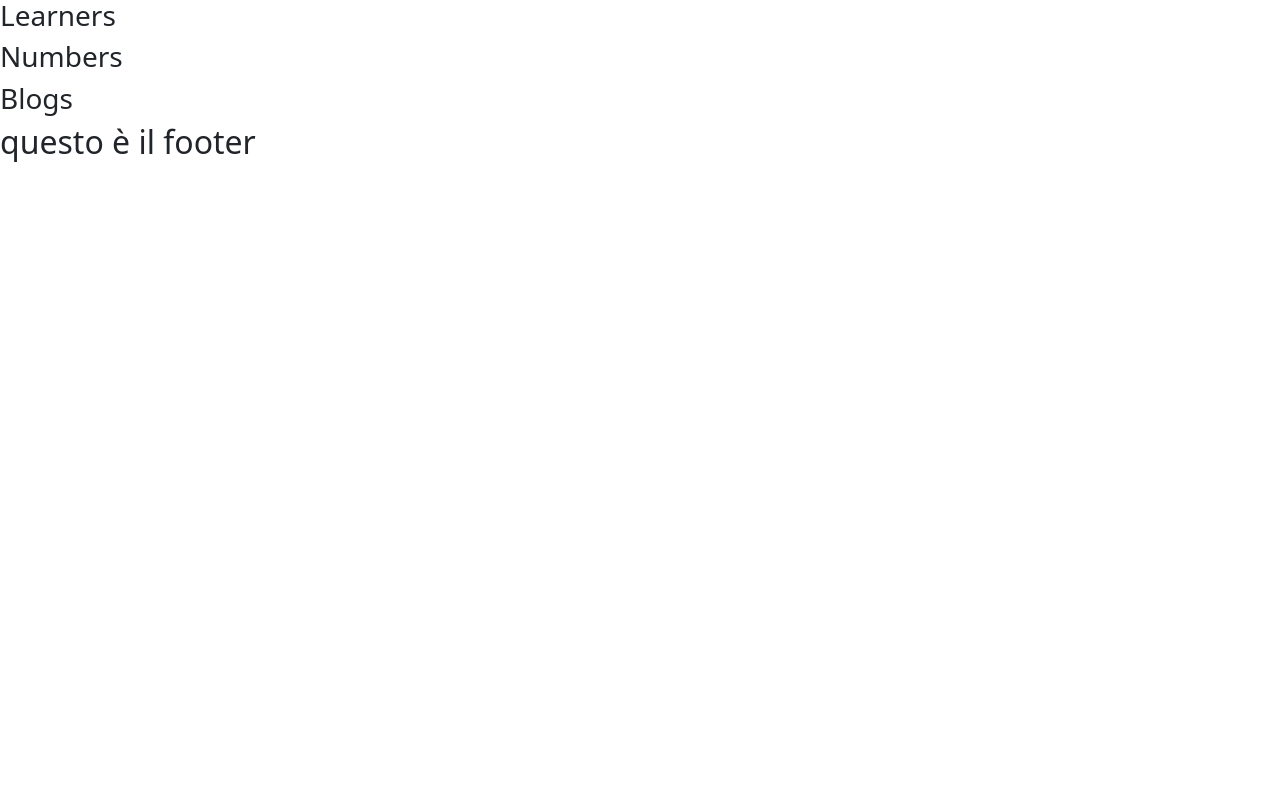
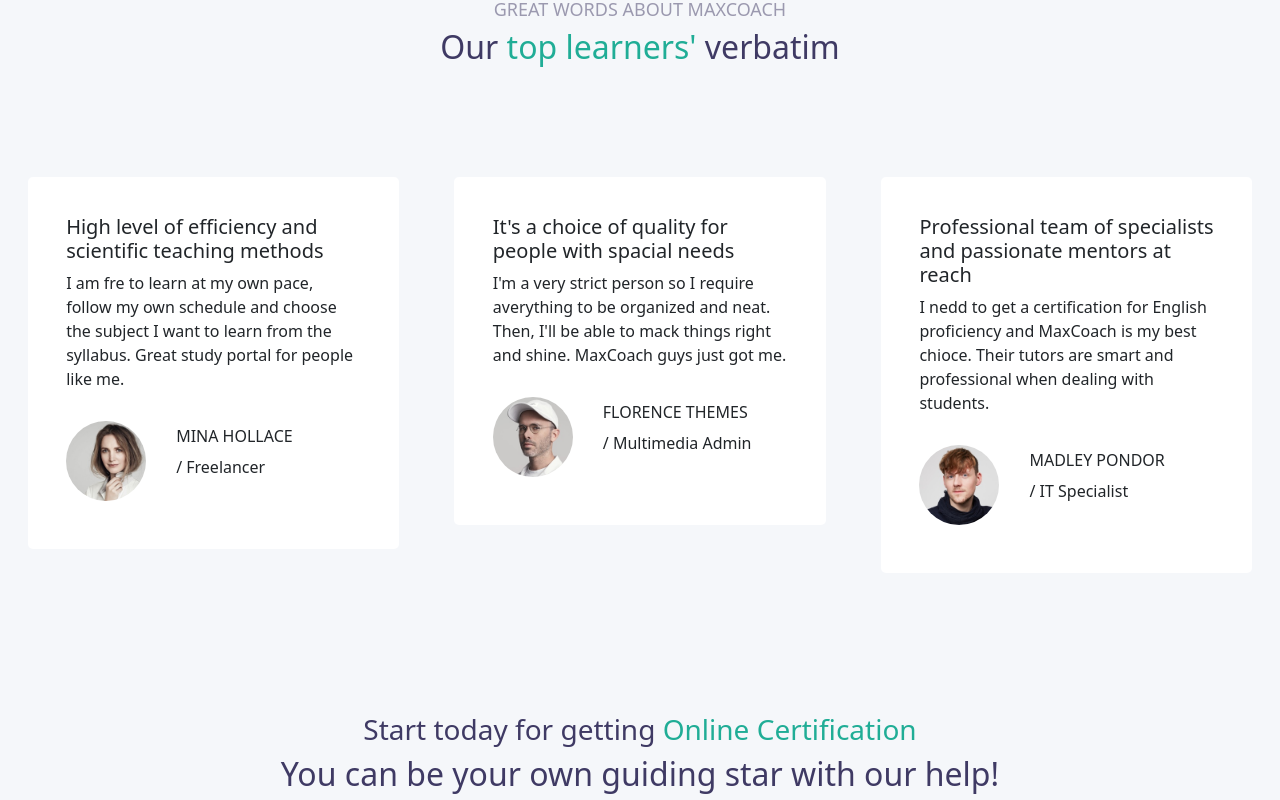
Before and after one commit to TartagliaFilippo/proj-html-vuejs, a Vue app: page / in a window 1280 px wide. Shown: the part 3400-4200 px from the top of the page. Before the commit the page ends 3570 px from the top, so only its background shows below. Built offline with nearby package versions, Linux system fonts and the light colour scheme.

Commit message:
Feat cards carousel, add style

```diff
--- a/src/components/sectionsMain/LearnersSection.vue
+++ b/src/components/sectionsMain/LearnersSection.vue
@@ -1,9 +1,108 @@
 <script>
-export default {};
+import CardCarousel from "./cards/CardCarousel.vue";
+
+export default {
+  data() {
+    return {
+      listCards: [
+        {
+          title: "High level of efficiency and scientific teaching methods",
+          overview:
+            "I am fre to learn at my own pace, follow my own schedule and choose the subject I want to learn from the syllabus. Great study portal for people like me.",
+          image: "testimonial-avata-02.jpg",
+          name: "MINA HOLLACE",
+          task: "Freelancer",
+        },
+        {
+          title: "It's a choice of quality for people with spacial needs",
+          overview:
+            "I'm a very strict person so I require averything to be organized and neat. Then, I'll be able to mack things right and shine. MaxCoach guys just got me.",
+          image: "testimonial-avata-03.jpg",
+          name: "FLORENCE THEMES",
+          task: "Multimedia Admin",
+        },
+        {
+          title:
+            "Professional team of specialists and passionate mentors at reach",
+          overview:
+            "I nedd to get a certification for English proficiency and MaxCoach is my best chioce. Their tutors are smart and professional when dealing with students.",
+          image: "testimonial-avata-04.jpg",
+          name: "MADLEY PONDOR",
+          task: "IT Specialist",
+        },
+      ],
+    };
+  },
+
+  components: { CardCarousel },
+};
 </script>
 
 <template>
-  <h3>Learners</h3>
+  <div class="wrapper">
+    <div class="title-container">
+      <h4>GREAT WORDS ABOUT MAXCOACH</h4>
+      <h2>Our <span>top learners'</span> verbatim</h2>
+    </div>
+    <div class="carousel-container">
+      <CardCarousel
+        v-for="(card, index) in listCards"
+        :key="listCards[index]"
+        :data="card"
+      />
+    </div>
+    <div class="certifications-container">
+      <h3>Start today for getting <span>Online Certification</span></h3>
+      <h2>You can be your own guiding star with our help!</h2>
+      <button>Get started now</button>
+    </div>
+  </div>
 </template>
 
-<style lang="scss" scoped></style>
+<style lang="scss" scoped>
+.wrapper {
+  background-color: #f5f7fa;
+  text-align: center;
+
+  .title-container {
+    h4 {
+      color: #9b99af;
+      font-size: 18px;
+    }
+
+    h2 {
+      color: #3f3a64;
+      margin-bottom: 70px;
+
+      span {
+        color: #20ad96;
+      }
+    }
+  }
+
+  .carousel-container {
+    display: flex;
+    justify-content: space-around;
+  }
+
+  .certifications-container {
+    color: #3f3a64;
+    margin-top: 100px;
+
+    h3 {
+      span {
+        color: #20ad96;
+      }
+    }
+
+    button {
+      background-color: #20ad96;
+      color: white;
+      padding: 15px 50px;
+      border: none;
+      border-radius: 5px;
+      margin: 30px auto 120px;
+    }
+  }
+}
+</style>
--- /dev/null
+++ b/src/components/sectionsMain/cards/CardCarousel.vue
@@ -0,0 +1,53 @@
+<script>
+export default {
+  props: { data: Object },
+};
+</script>
+
+<template>
+  <div class="card-learners">
+    <h5>{{ data.title }}</h5>
+    <p>{{ data.overview }}</p>
+    <div class="container-user">
+      <img :src="'../../../../public/img/testimonials/' + data.image" alt="" />
+      <div class="container-text">
+        <h4>{{ data.name }}</h4>
+        <p>/ {{ data.task }}</p>
+      </div>
+    </div>
+  </div>
+</template>
+
+<style lang="scss" scoped>
+.card-learners {
+  width: 29%;
+  height: 100%;
+  background-color: white;
+  text-align: left;
+  border-radius: 5px;
+  margin: 40px 20px;
+  padding: 3%;
+
+  .container-user {
+    display: flex;
+    gap: 30px;
+    margin: 30px 0 10px;
+
+    img {
+      height: 80px;
+      width: 80px;
+      border-radius: 50%;
+    }
+
+    .container-text {
+      display: flex;
+      flex-direction: column;
+      justify-content: center;
+
+      h4 {
+        font-size: 16px;
+      }
+    }
+  }
+}
+</style>
```
